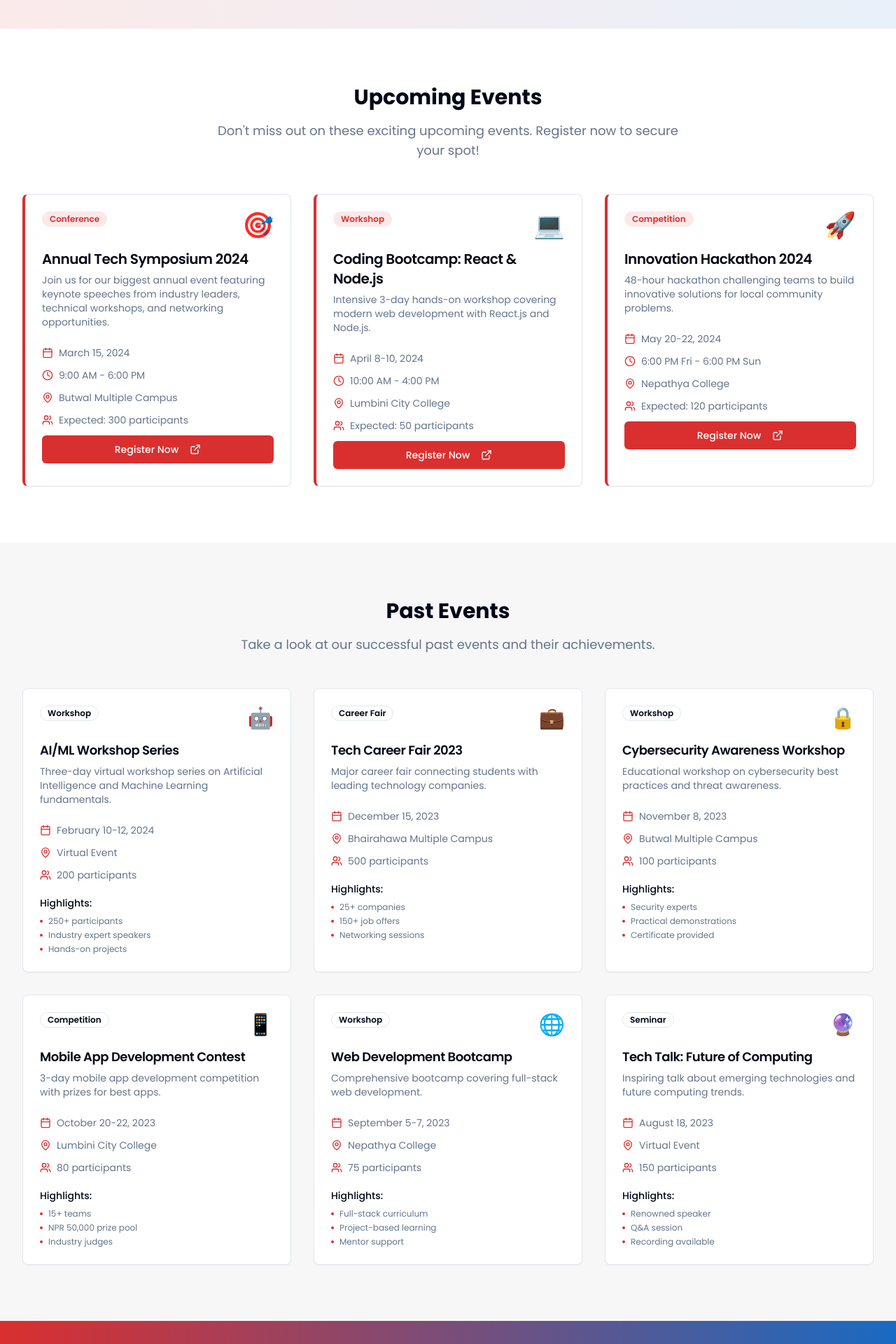
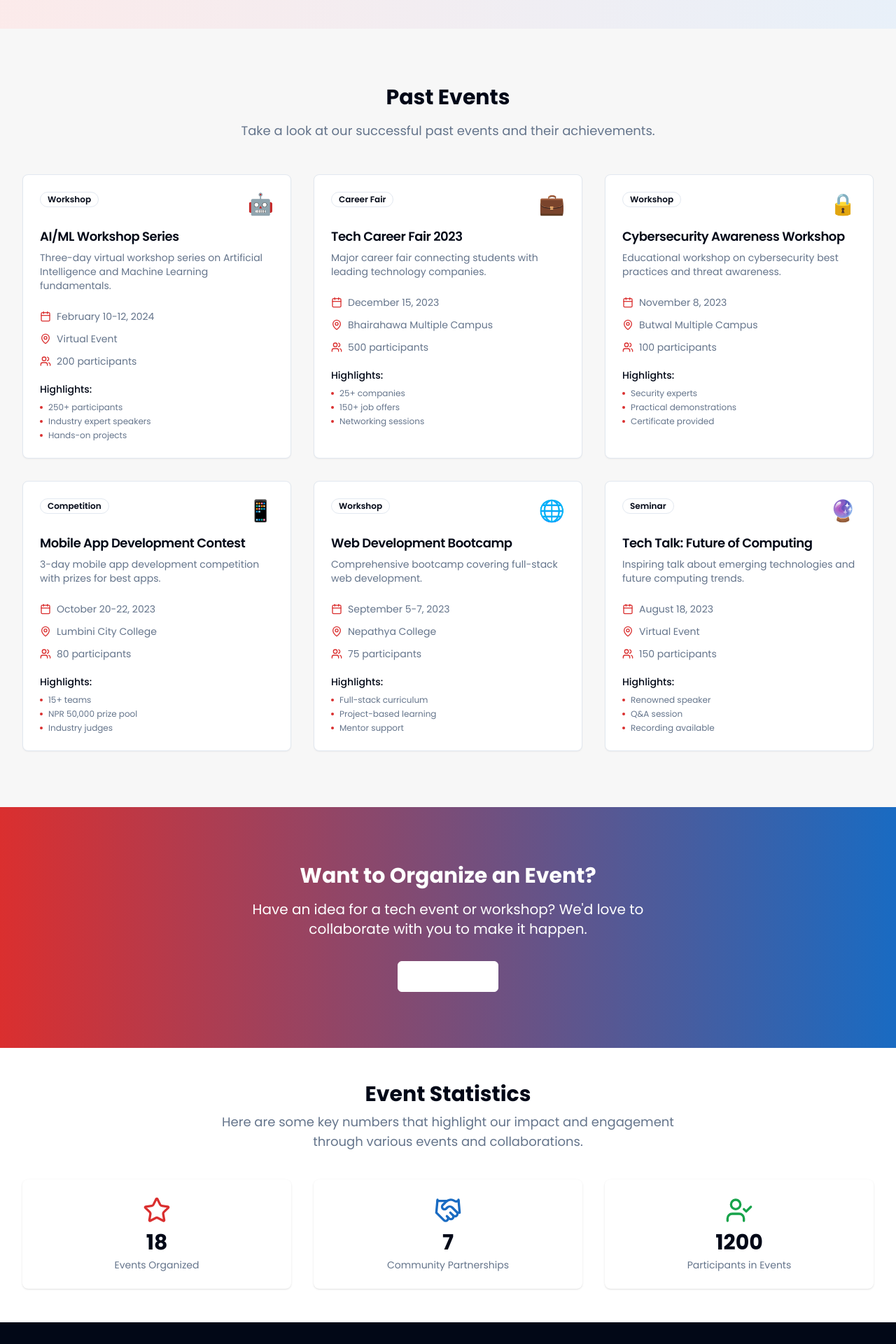
Before and after one commit to Madhav-Poudel/CSITAN-Rupandehi-Official-Website, a React (Vite) app: page /events in a window 1280 px wide. Shown: the part 320-2240 px from the top of the page at 70% size. Built offline with nearby package versions, Linux system fonts and the light colour scheme.

Commit message:
Update Events page: stats section, labels, and layout improvements

```diff
--- a/src/pages/Events.tsx
+++ b/src/pages/Events.tsx
@@ -2,7 +2,29 @@ import { motion } from 'framer-motion';
 import { Card, CardContent, CardDescription, CardHeader, CardTitle } from '@/components/ui/card';
 import { Button } from '@/components/ui/button';
 import { Badge } from '@/components/ui/badge';
-import { Calendar, MapPin, Users, Clock, ExternalLink } from 'lucide-react';
+import { Calendar, MapPin, Users, Clock, ExternalLink, Star, Handshake, UserCheck } from 'lucide-react';
+import { useEffect, useState } from 'react';
+// Animated Counter Component
+const AnimatedCounter = ({ to, duration = 1.5 }: { to: number, duration?: number }) => {
+  const [count, setCount] = useState(0);
+  useEffect(() => {
+    let start = 0;
+    const increment = to / (duration * 60);
+    let frame: number;
+    const animate = () => {
+      start += increment;
+      if (start < to) {
+        setCount(Math.floor(start));
+        frame = requestAnimationFrame(animate);
+      } else {
+        setCount(to);
+      }
+    };
+    animate();
+    return () => cancelAnimationFrame(frame);
+  }, [to, duration]);
+  return <span>{count}</span>;
+};
 
 const Events = () => {
   const upcomingEvents = [
@@ -115,7 +137,7 @@ const Events = () => {
 
   return (
     <div className="min-h-screen">
-      {/* Hero Section */}
+  {/* Hero Section */}
       <section className="py-20 bg-gradient-to-r from-primary/10 to-secondary/10">
         <div className="container mx-auto px-4 sm:px-6 lg:px-8">
           <motion.div
@@ -134,70 +156,10 @@ const Events = () => {
         </div>
       </section>
 
-      {/* Upcoming Events */}
-      <section className="py-20">
-        <div className="container mx-auto px-4 sm:px-6 lg:px-8">
-          <motion.div
-            initial={{ opacity: 0, y: 30 }}
-            whileInView={{ opacity: 1, y: 0 }}
-            viewport={{ once: true }}
-            className="text-center mb-12"
-          >
-            <h2 className="text-3xl font-bold text-foreground mb-4">Upcoming Events</h2>
-            <p className="text-lg text-muted-foreground max-w-2xl mx-auto">
-              Don't miss out on these exciting upcoming events. Register now to secure your spot!
-            </p>
-          </motion.div>
 
-          <div className="grid grid-cols-1 lg:grid-cols-2 xl:grid-cols-3 gap-8">
-            {upcomingEvents.map((event, index) => (
-              <motion.div
-                key={event.id}
-                initial={{ opacity: 0, y: 30 }}
-                whileInView={{ opacity: 1, y: 0 }}
-                viewport={{ once: true }}
-                transition={{ delay: index * 0.1 }}
-                whileHover={{ y: -10 }}
-              >
-                <Card className="h-full hover:shadow-lg transition-all duration-300 border-l-4 border-l-primary">
-                  <CardHeader>
-                    <div className="flex justify-between items-start mb-2">
-                      <Badge variant="secondary" className="bg-primary/10 text-primary">
-                        {event.type}
-                      </Badge>
-                      <span className="text-4xl">{event.image}</span>
-                    </div>
-                    <CardTitle className="text-xl">{event.title}</CardTitle>
-                    <CardDescription>{event.description}</CardDescription>
-                  </CardHeader>
-                  <CardContent className="space-y-3">
-                    <div className="flex items-center text-sm text-muted-foreground">
-                      <Calendar className="h-4 w-4 mr-2 text-primary" />
-                      {event.date}
-                    </div>
-                    <div className="flex items-center text-sm text-muted-foreground">
-                      <Clock className="h-4 w-4 mr-2 text-primary" />
-                      {event.time}
-                    </div>
-                    <div className="flex items-center text-sm text-muted-foreground">
-                      <MapPin className="h-4 w-4 mr-2 text-primary" />
-                      {event.location}
-                    </div>
-                    <div className="flex items-center text-sm text-muted-foreground">
-                      <Users className="h-4 w-4 mr-2 text-primary" />
-                      Expected: {event.attendees} participants
-                    </div>
-                    <Button className="w-full mt-4 bg-primary hover:bg-secondary">
-                      Register Now
-                      <ExternalLink className="ml-2 h-4 w-4" />
-                    </Button>
-                  </CardContent>
-                </Card>
-              </motion.div>
-            ))}
-          </div>
-        </div>
-      </section>
+
+
+
 
       {/* Past Events Gallery */}
       <section className="py-20 bg-accent">
@@ -288,6 +250,40 @@ const Events = () => {
           </motion.div>
         </div>
       </section>
+      {/* Stats Section (at end) */}
+      <section className="py-12 bg-white">
+        <div className="container mx-auto px-4 sm:px-6 lg:px-8">
+          <div className="text-center mb-10">
+            <h2 className="text-3xl font-bold text-foreground mb-2">Event Statistics</h2>
+            <p className="text-lg text-muted-foreground max-w-2xl mx-auto">
+              Here are some key numbers that highlight our impact and engagement through various events and collaborations.
+            </p>
+          </div>
+          <div className="grid grid-cols-1 sm:grid-cols-3 gap-8 text-center">
+            <div className="flex flex-col items-center justify-center p-6 bg-card rounded-lg shadow">
+              <Star className="w-10 h-10 text-primary mb-2" />
+              <span className="text-3xl font-bold text-foreground">
+                <AnimatedCounter to={18} />
+              </span>
+              <span className="text-sm text-muted-foreground mt-1">Events Organized</span>
+            </div>
+            <div className="flex flex-col items-center justify-center p-6 bg-card rounded-lg shadow">
+              <Handshake className="w-10 h-10 text-secondary mb-2" />
+              <span className="text-3xl font-bold text-foreground">
+                <AnimatedCounter to={7} />
+              </span>
+              <span className="text-sm text-muted-foreground mt-1">Community Partnerships</span>
+            </div>
+            <div className="flex flex-col items-center justify-center p-6 bg-card rounded-lg shadow">
+              <UserCheck className="w-10 h-10 text-green-600 mb-2" />
+              <span className="text-3xl font-bold text-foreground">
+                <AnimatedCounter to={1200} />
+              </span>
+              <span className="text-sm text-muted-foreground mt-1">Participants in Events</span>
+            </div>
+          </div>
+        </div>
+      </section>
     </div>
   );
 };
--- a/src/pages/Home.tsx
+++ b/src/pages/Home.tsx
@@ -2,34 +2,10 @@ import { motion } from 'framer-motion';
 import { Button } from '@/components/ui/button';
 import { Card, CardContent, CardDescription, CardHeader, CardTitle } from '@/components/ui/card';
 import { Badge } from '@/components/ui/badge';
-import { ArrowRight, Calendar, Users, Target, Code, BookOpen, Trophy } from 'lucide-react';
+import { ArrowRight, Users, Target, Code, BookOpen, Trophy } from 'lucide-react';
 import heroImage from '@/assets/hero-bg.jpg';
 
 const Home = () => {
-  const events = [
-    {
-      title: 'CSITAN Networking Bootcamp 2082',
-      date: 'Shrawan 25-27, 2082',
-      type: 'Bootcamp',
-      description:
-        'Join us for our biggest annual event featuring industry experts and cutting-edge technology discussions.',
-    },
-    {
-      title: 'Coding Bootcamp',
-      date: 'April 8-10, 2024',
-      type: 'Workshop',
-      description:
-        'Intensive 3-day coding workshop covering modern web development technologies and best practices.',
-    },
-    {
-      title: 'Hackathon 2024',
-      date: 'May 20-22, 2024',
-      type: 'Competition',
-      description:
-        '48-hour hackathon challenging students to build innovative solutions for real-world problems.',
-    },
-  ];
-
   const testimonials = [
     {
       name: 'Raj Sharma',
@@ -175,54 +151,6 @@ const Home = () => {
         </div>
       </section>
 
-      {/* Events Highlights */}
-      <section className="py-20">
-        <div className="container mx-auto px-4 sm:px-6 lg:px-8">
-          <motion.div
-            initial={{ opacity: 0, y: 30 }}
-            whileInView={{ opacity: 1, y: 0 }}
-            viewport={{ once: true }}
-            className="text-center mb-12"
-          >
-            <h2 className="text-3xl font-bold text-foreground mb-4">Upcoming Events</h2>
-            <p className="text-lg text-muted-foreground max-w-2xl mx-auto">
-              Join us in our exciting events designed to enhance your skills and expand your network
-            </p>
-          </motion.div>
-
-          <div className="grid grid-cols-1 md:grid-cols-2 lg:grid-cols-3 gap-8">
-            {events.map((event, index) => (
-              <motion.div
-                key={event.title}
-                initial={{ opacity: 0, y: 30 }}
-                whileInView={{ opacity: 1, y: 0 }}
-                viewport={{ once: true }}
-                transition={{ delay: index * 0.1 }}
-                whileHover={{ y: -10 }}
-              >
-                <Card className="h-full hover:shadow-lg transition-shadow duration-300">
-                  <CardHeader>
-                    <div className="flex justify-between items-start mb-2">
-                      <Badge variant="secondary" className="mb-2">
-                        {event.type}
-                      </Badge>
-                      <Calendar className="h-5 w-5 text-primary" />
-                    </div>
-                    <CardTitle className="text-xl">{event.title}</CardTitle>
-                    <CardDescription className="text-primary font-medium">
-                      {event.date}
-                    </CardDescription>
-                  </CardHeader>
-                  <CardContent>
-                    <p className="text-muted-foreground">{event.description}</p>
-                  </CardContent>
-                </Card>
-              </motion.div>
-            ))}
-          </div>
-        </div>
-      </section>
-
       {/* Testimonials */}
       <section className="py-20 bg-accent">
         <div className="container mx-auto px-4 sm:px-6 lg:px-8">
```
Also changed, not shown: src/pages/About.tsx (+47 -0 lines).
